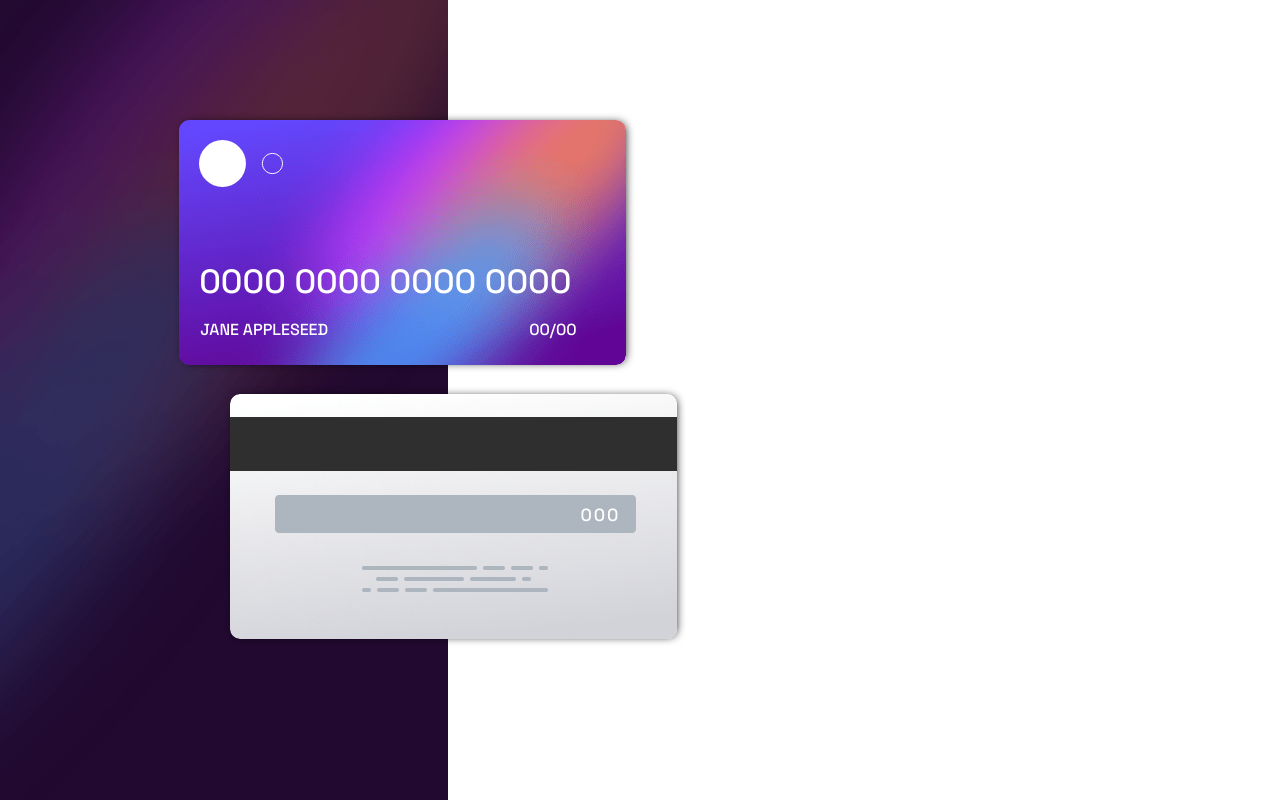
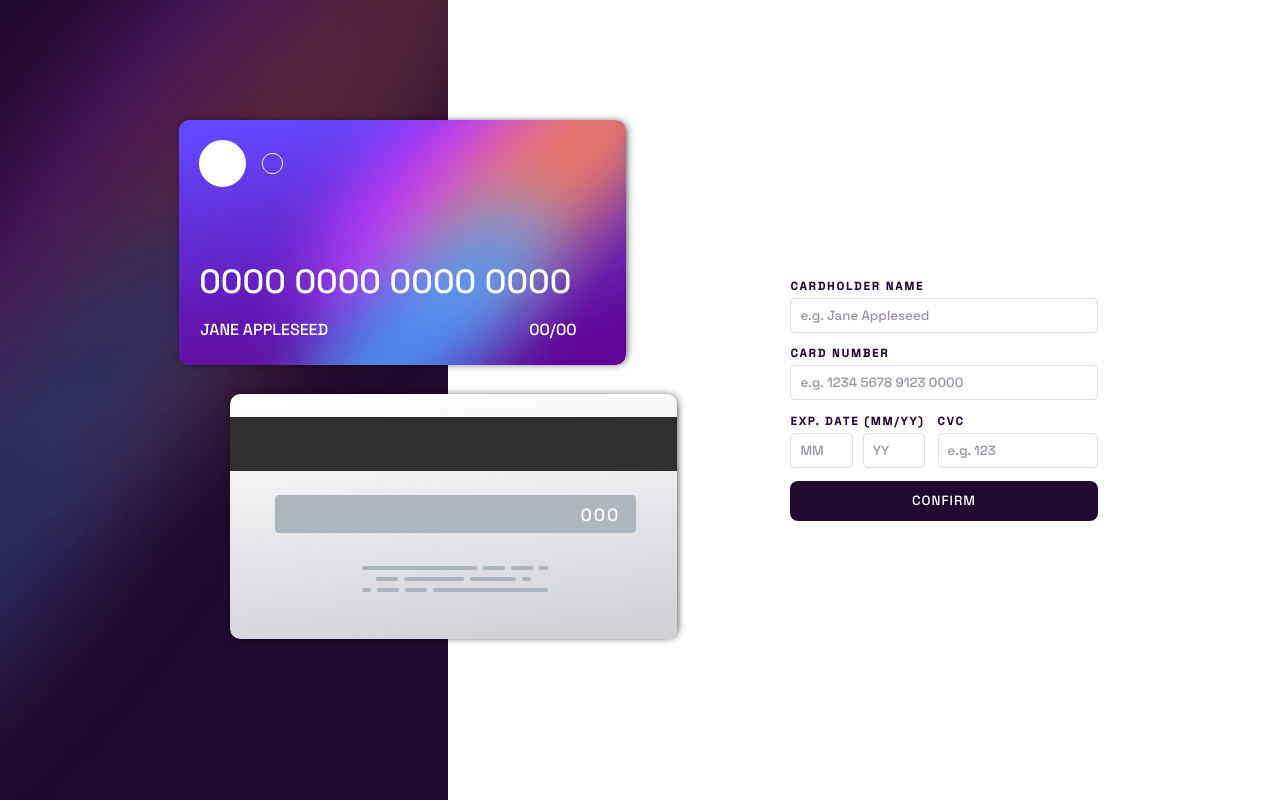
Before and after one commit to Cauabc/Card-details, a React (Vite) app: page / in a window 1280 px wide. Built offline with nearby package versions, Linux system fonts and the light colour scheme.

Commit message:
Added thank you screen, form validation and more

```diff
--- a/src/App.jsx
+++ b/src/App.jsx
@@ -1,14 +1,27 @@
+import { useState } from 'react'
 import './App.css'
 import { Leftside } from './components/leftside/Leftside'
 import { Rightside } from './components/rightside/Rightside'
 
+import CNameContext from './contexts/CNameContext'
+
 function App() {
 
+  const [cardName, setCardName] = useState('')
+  const [cardNumber, setCardNumber] = useState('')
+  const [cvv, setCvv] = useState()
+  const [mm, setMm] = useState()
+  const [yy, setYy] = useState()
+  const [isConfirmed, setIsConfirmed] = useState(false)
+  const [isEmpty, setIsEmpty] = useState(false)
+
   return (
-    <div className="App">
-      <Leftside />
-      <Rightside />
-    </div>
+    <CNameContext.Provider value={{ cardName, setCardName, cardNumber, setCardNumber, cvv, setCvv, mm, setMm, yy, setYy, isConfirmed, setIsConfirmed, isEmpty, setIsEmpty }}>
+      <div className="App">
+        <Leftside />
+        <Rightside />
+      </div>
+    </CNameContext.Provider>
   )
 }
 
--- /dev/null
+++ b/src/components/form/Form.jsx
@@ -0,0 +1,108 @@
+import * as S from './styles'
+import { useContext, useState } from 'react'
+import CNameContext from '../../contexts/CNameContext'
+export const Form = () => {
+
+    const { cardName, setCardName, cardNumber, setCardNumber, cvv, setCvv, mm, setMm, yy, setYy, setIsConfirmed, isEmpty, setIsEmpty } = useContext(CNameContext)
+
+    const [isEmptyNumber, setIsEmptyNumber] = useState(false)
+    const [isEmptyMM, setIsEmptyMM] = useState(false)
+    const [isEmptyYY, setIsEmptyYY] = useState(false)
+    const [isEmptyCVV, setIsEmptyCVV] = useState(false)
+
+    const date = new Date()
+    const year = new Date().getFullYear().toString().slice(-2)
+    let month = date.getMonth()
+
+
+
+
+    const handleCVVChecker = (e) => {
+        if (e.target.value > e.target.maxLength) {
+            e.target.value = e.target.value.slice(0, e.target.maxLength)
+        }
+    }
+
+    const handleMMChecker = (e) => {
+        if (e.target.value > e.target.maxLength) {
+            e.target.value = e.target.value.slice(0, e.target.maxLength)
+        }
+    }
+
+    const handleYYChecker = (e) => {
+        if (e.target.value > e.target.maxLength) {
+            e.target.value = e.target.value.slice(0, e.target.maxLength)
+        }
+    }
+
+    const handleNumberCardChecker = (e) => {
+        if (e.target.value > e.target.maxLength) {
+            e.target.value = e.target.value.slice(0, e.target.maxLength)
+        }
+    }
+
+    const handleKeyChecker = (e) =>{
+        if(((e.keyCode < 48) || (e.keyCode > 57))&& e.keyCode != 8){
+            e.preventDefault()
+        }
+    }
+
+    const handleConfirm = () => {
+        cardName ? setIsEmpty(false) : setIsEmpty(true)
+        if (cardName){
+            cardName.length < 12 ? setIsEmpty(true) : setIsEmpty(false)
+        }
+        cardNumber ? setIsEmptyNumber(false) : setIsEmptyNumber(true)
+        if (cardNumber) {
+            cardNumber.length < 19 ? setIsEmptyNumber(true) : setIsEmptyNumber(false)
+
+        }
+        cvv ? setIsEmptyCVV(false) : setIsEmptyCVV(true)
+        if (cvv){
+            cvv.length < 3 ? setIsEmptyCVV(true) : setIsEmptyCVV(false)
+        }
+        yy ? setIsEmptyYY(false) : setIsEmptyYY(true)
+        if (yy){
+            yy.length < 2 ? setIsEmptyYY(true) : setIsEmptyYY(false)
+            yy < 23 ? setIsEmptyYY(true) : setIsEmptyYY(false)
+        }
+        mm ? setIsEmptyMM(false) : setIsEmptyMM(true)
+        if (mm){
+            mm.length < 2 ? setIsEmptyMM(true) : setIsEmptyMM(false)
+            mm > 12 ? setIsEmptyMM(true) : setIsEmptyMM(false)
+            if (Number(mm) == month + 1 && yy == year){
+                setIsEmptyMM(true)
+            } else{
+                setIsEmptyMM(false)
+            }
+        }
+        if (!isEmpty && !isEmptyCVV && !isEmptyMM && !isEmptyYY && !isEmptyNumber){
+            setIsConfirmed(true)
+        }
+    }
+    return (
+        <S.Form>
+            <label htmlFor="cardName">CARDHOLDER NAME</label>
+            <input value={cardName} type="text" spellCheck={false} name="cardName" id="cardName" className={isEmpty ? 'empty' : 'fill'} placeholder="e.g. Jane Appleseed" onChange={(e) => setCardName(e.target.value)} />
+            <label htmlFor="cardName">CARD NUMBER</label>
+            <input value={cardNumber.replace(/\s/g, "")
+                      .replace(/(\d{4})/g, "$1 ")
+                      .trim()} onInput={handleNumberCardChecker} onKeyDown={handleKeyChecker} type="text" name="cardNumber" className={isEmptyNumber ? 'empty' : 'fill'} id="cardNumber"  maxLength={19} placeholder="e.g. 1234 5678 9123 0000" onChange={(e) => setCardNumber(e.target.value)}/>
+            <S.expAndCVV>
+                <S.ExpirationDate>
+                    <p>EXP. DATE (MM/YY)</p>
+                    <S.ExpirationDateInputs>
+                        <input value={mm} className={isEmptyMM ? 'empty' : 'fill'} onInput={handleMMChecker} onChange={(e) => setMm(e.target.value)} type="number" name="month" id="month" placeholder='MM' maxLength={2} />
+                        <input value={yy} className={isEmptyYY ? 'empty' : 'fill'} onChange={(e) => setYy(e.target.value)} onInput={handleYYChecker} type="number" name="year" id="year" placeholder='YY' maxLength={2} />
+                    </S.ExpirationDateInputs>
+                </S.ExpirationDate>
+                <S.CVV>
+                    <label htmlFor="CVCNumber">CVC</label>
+                    <input value={cvv} onInput={handleCVVChecker} type="number" name="CVCNumber" id="CVCNumber" className={isEmptyCVV ? 'empty' : 'fill'} placeholder="e.g. 123" maxLength={3} onChange={(e) => setCvv(e.target.value)}/>
+                </S.CVV>
+            </S.expAndCVV>
+            <button onClick={handleConfirm}>CONFIRM</button>
+
+        </S.Form>
+    )
+}
--- /dev/null
+++ b/src/components/form/styles.js
@@ -0,0 +1,105 @@
+import styled from "styled-components";
+
+export const Form = styled.div`
+    margin-left: 10rem;
+    display: flex;
+    flex-direction: column;
+    font-family: 'Space Grotesk', sans-serif;
+    color: hsl(278, 68%, 11%);
+    @media screen and (max-width: 430px){
+        margin-left: 0;
+        position: relative;
+        top: -10vw;
+    }
+    #cardName{
+        position: relative;
+        z-index: 100;
+    }
+
+    input{
+        width: 24vw;
+        padding: 9px;
+        border-radius: 5px;
+        border: 1px solid hsl(270, 3%, 87%);
+        outline: none;
+        margin-bottom: 1em;
+        color: #000;
+
+        @media screen and (max-width: 430px){
+            width: 70vw
+        }
+
+        &::placeholder{
+            font-family: 'Space Grotesk', sans-serif;
+            color: hsl(279, 6%, 60%);
+        }
+    }
+    input::-webkit-outer-spin-button,
+    input::-webkit-inner-spin-button {
+        -webkit-appearance: none;
+        margin: 0;
+    }
+
+    label{
+        letter-spacing: 2px;
+        font-weight: bold;
+        font-size: .7rem;
+        margin-bottom: 5px;
+    }
+
+    button{
+        cursor: pointer;
+        border-radius: 8px;
+        border: none;
+        height: 2.5rem;
+        background-color: hsl(278, 68%, 11%);
+        color: #fff;
+        font-family: 'Space Grotesk', sans-serif;
+        letter-spacing: 1px;
+    }
+    .empty{
+        border: 1px solid hsl(0, 100%, 66%);
+    }
+`
+
+export const expAndCVV = styled.div`
+    display: flex;
+    justify-content: space-between;
+    .empty{
+        border: 1px solid hsl(0, 100%, 66%);
+    }
+`
+
+export const ExpirationDate = styled.div`
+    letter-spacing: 2px;
+    font-weight: bold;
+    font-size: .7rem;
+    p{
+        margin-bottom: 5px;
+    }
+    #month, #year{
+        margin-right: 10px;
+        width: 3.9rem;
+
+    }
+    .empty{
+        border: 1px solid hsl(0, 100%, 66%);
+    }
+`
+export const CVV = styled.div`
+    display: flex;
+    flex-direction: column;
+    input{
+        width: 10rem;
+        @media screen and (max-width: 430px){
+            width: 7rem
+        }
+    }
+    .empty{
+        border: 1px solid hsl(0, 100%, 66%);
+    }
+`
+
+export const ExpirationDateInputs = styled.div`
+    display: flex;
+`
--- a/src/components/leftside/Leftside.jsx
+++ b/src/components/leftside/Leftside.jsx
@@ -1,18 +1,23 @@
 import * as S from './styles'
+import CNameContext from '../../contexts/CNameContext'
+import { useContext } from 'react'
 
 export const Leftside = () => {
+
+    const { cardName, cardNumber, cvv, mm, yy } = useContext(CNameContext)
+
     return (
         <S.Container>
             <S.FrontCard>
                 <img className='frontCard' src="/images/bg-card-front.png" alt="Front Side of the Card" />
-                <span className="cardNumber">0000 0000 0000 0000</span>
-                <span className="validation">00/00</span>
-                <span className="nameCard">JANE APPLESEED</span>
+                <span className="cardNumber">{cardNumber ? cardNumber : '0000 0000 0000 0000'}</span>
+                <span className="validation">{mm ? mm : '00'}/{yy ? yy : '00'}</span>
+                <span className="nameCard">{cardName ? cardName : 'Jane Appleseed'}</span>
                 <img src="/images/card-logo.svg" alt="Card Logo" className="cardLogo" />
             </S.FrontCard>
             <S.BackCard>
                 <img className='backCard' src="/images/bg-card-back.png" alt="Back Side of the Card" />
-                <span className="cvv">000</span>
+                <span className="cvv">{cvv ? cvv : '000'}</span>
             </S.BackCard>
         </S.Container>
     )
--- a/src/components/leftside/styles.js
+++ b/src/components/leftside/styles.js
@@ -55,6 +55,7 @@ export const FrontCard = styled.div`
         position: absolute;
         left: 21px;
         bottom: 30px;
+        text-transform: uppercase;
         @media screen and (max-width: 430px) {
             font-size: .7em;
             bottom: 19px;
--- a/src/components/rightside/Rightside.jsx
+++ b/src/components/rightside/Rightside.jsx
@@ -1,8 +1,17 @@
+import { Form } from '../form/Form'
+import ThankYou from '../thankyou/ThankYou'
 import * as S from './styles'
+import CNameContext from '../../contexts/CNameContext'
+import { useContext } from 'react'
 
 export const Rightside = () => {
+
+    const {isConfirmed, setIsConfirmed} = useContext(CNameContext)
+
     return (
         <S.Container>
+            {!isConfirmed && <Form/>}
+            {isConfirmed && <ThankYou/>}
         </S.Container>
     )
 }
--- a/src/components/rightside/styles.js
+++ b/src/components/rightside/styles.js
@@ -1,7 +1,14 @@
 import styled from "styled-components";
 
 export const Container = styled.div`
+    display: flex;
+    align-items: center;
+    justify-content: center;
     width: 65vw;
     height: 100vh;
     background-color: #fff;
+    @media screen and (max-width: 430px){
+        width: 100vw;
+        height: 150vw;
+    }
 `
--- /dev/null
+++ b/src/components/thankyou/ThankYou.jsx
@@ -0,0 +1,28 @@
+import * as S from './styles'
+import { useContext } from 'react'
+import CNameContext from '../../contexts/CNameContext'
+const ThankYou = () => {
+
+    const {setIsConfirmed, setIsEmpty, setCvv, setMm, setYy, setCardName, setCardNumber} = useContext(CNameContext)
+
+    const back = () => {
+        setIsEmpty(true)
+        setCvv()
+        setMm()
+        setYy()
+        setCardName('')
+        setCardNumber('')
+        setIsConfirmed(false)
+    }
+
+    return(
+        <S.Container>
+            <img src="/images/icon-complete.svg" alt="Completed" />
+            <h1>THANK YOU!</h1>
+            <p>We've added your card details</p>
+            <button onClick={back}>Continue</button>
+        </S.Container>
+    )
+}
+
+export default ThankYou
--- /dev/null
+++ b/src/components/thankyou/styles.js
@@ -0,0 +1,34 @@
+import styled from "styled-components";
+
+export const Container = styled.div`
+    margin-left: 10rem;
+    text-align: center;
+    font-family: 'Space Grotesk', sans-serif;
+    h1{
+        margin-top: 1rem;
+        color: hsl(278, 68%, 11%);
+        letter-spacing: 2px;
+        font-weight: 400;
+    }
+    p{
+        color: #333;
+        margin-top: 1rem;
+        margin-bottom: 2rem;
+    }
+    button{
+        width: 100%;
+        cursor: pointer;
+        border-radius: 8px;
+        border: none;
+        height: 2.5rem;
+        background-color: hsl(278, 68%, 11%);
+        color: #fff;
+        font-family: 'Space Grotesk', sans-serif;
+        letter-spacing: 1px;
+    }
+    @media screen and (max-width:430px){
+        margin-left: 0;
+        position: relative;
+        top: -10vw;
+    }
+`
--- /dev/null
+++ b/src/contexts/CNameContext.js
@@ -0,0 +1,5 @@
+import { createContext } from "react";
+
+const CNameContext = createContext()
+
+export default CNameContext
```
